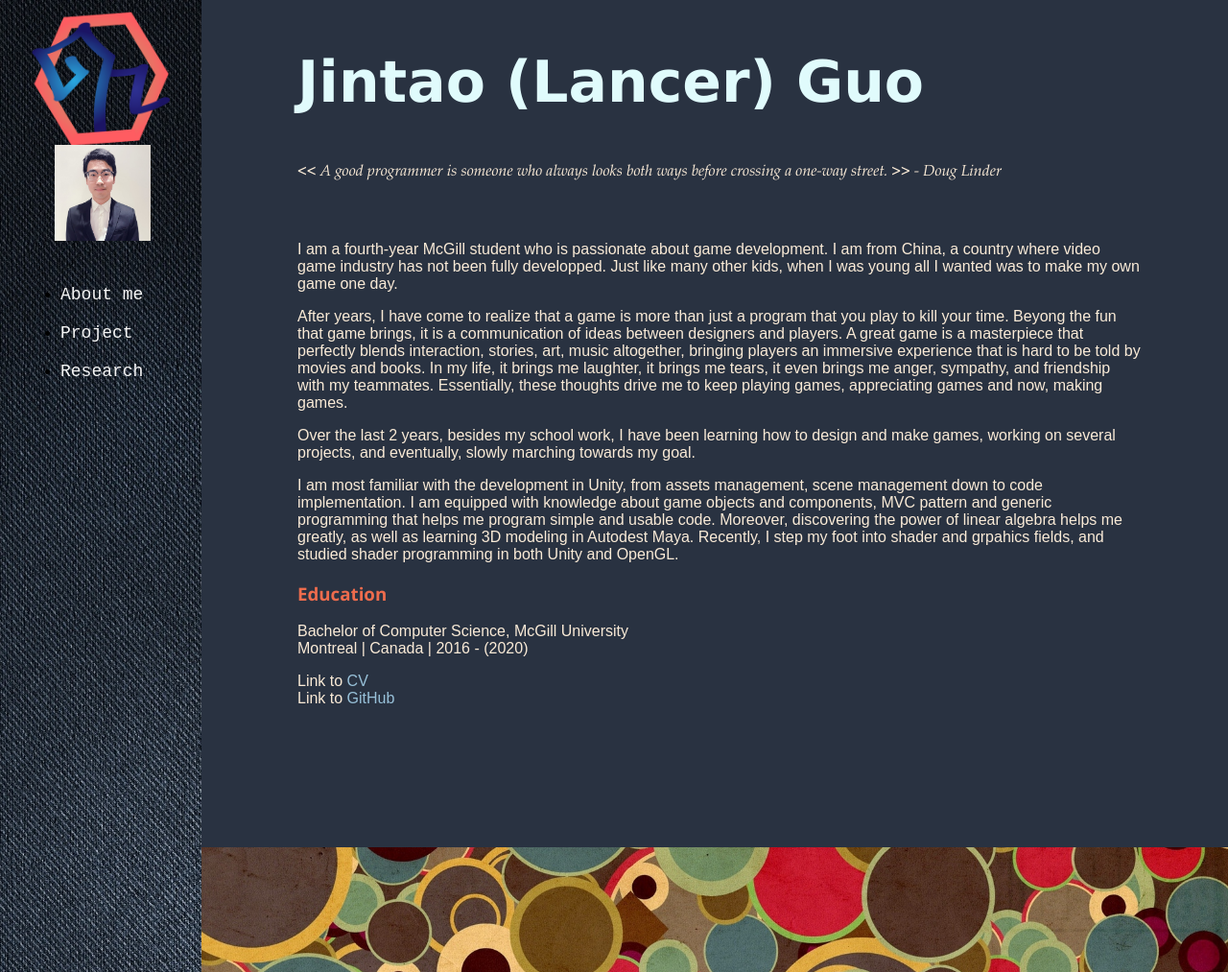
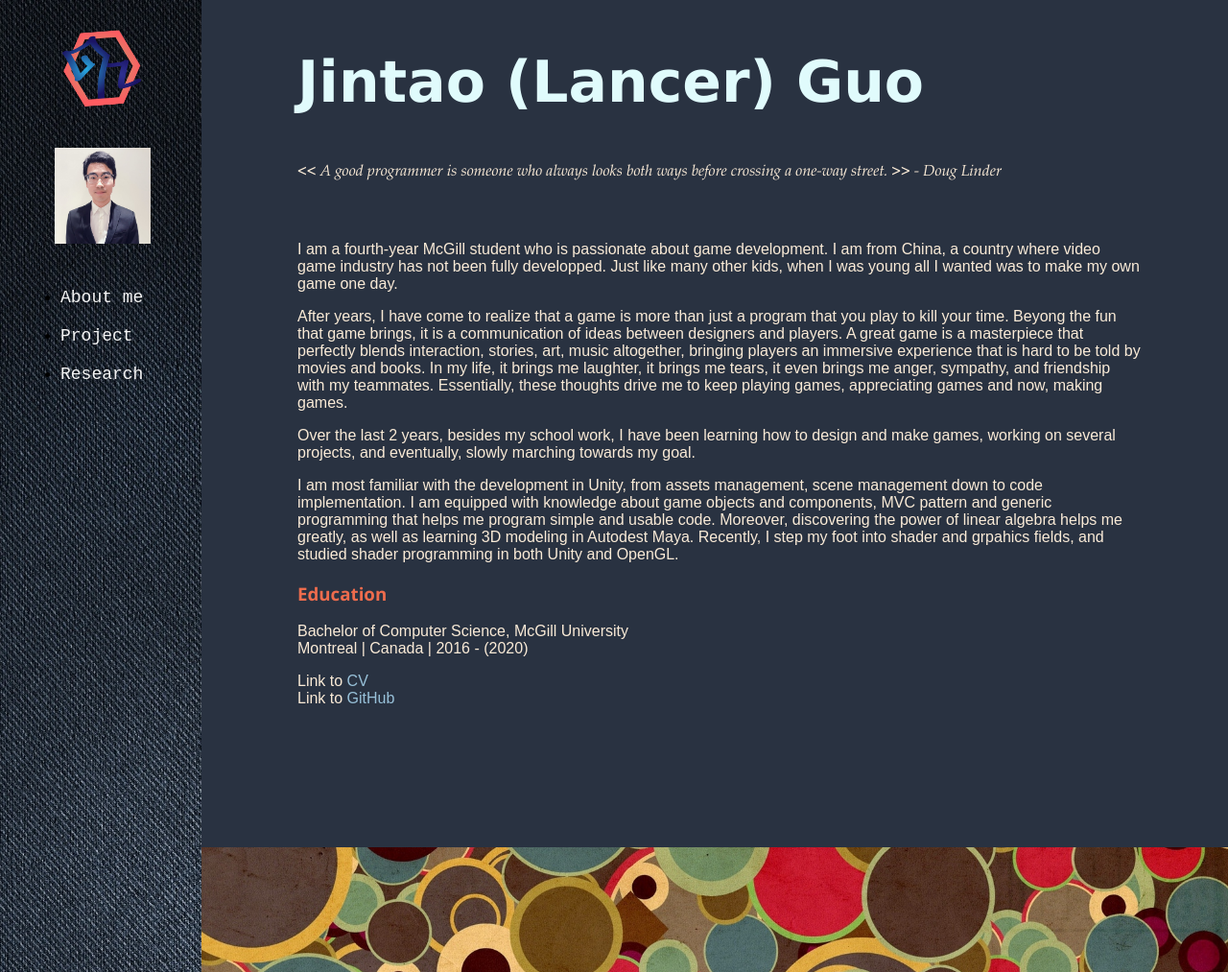
Before and after one commit to gjtqiyue/gjtqiyue.github.io, a plain HTML site: page index.html in a window 1280 px wide. Shown: the whole page at 96% size. Drawn offline with nearby package versions, Linux system fonts and the light colour scheme.

Commit message:
logo change

```diff
--- a/index.css
+++ b/index.css
@@ -47,10 +47,10 @@
 
 #logo {
     object-fit: contain;
-    width: 70%;
-    position: relative;
+    width: 40%;
+	margin-bottom: 40px;
+	margin-top: 10px;
     left: 30px;
-    margin: -10px 0px;
 }
 
 #photo img {
--- a/index.html
+++ b/index.html
@@ -36,7 +36,7 @@
         <main class="site-content">
                 <div class="fixed">
                     <nav class="navbar" id="myNavbar">
-                        <img id="logo" src="Images/logo.png">
+                        <img id="logo" class="center" src="Images/logo.png">
                         <div id="photo">
                             <img src="Images/profile.png">
                         </div>
```
